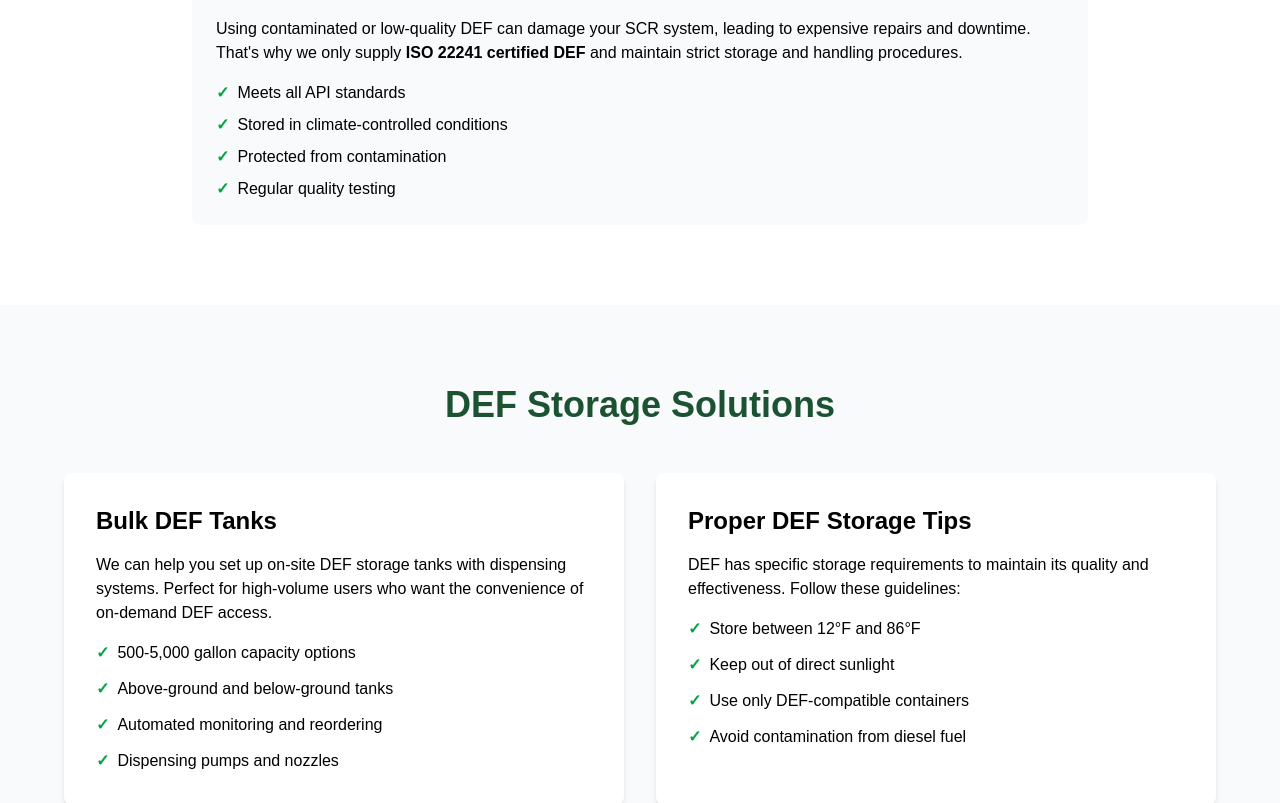
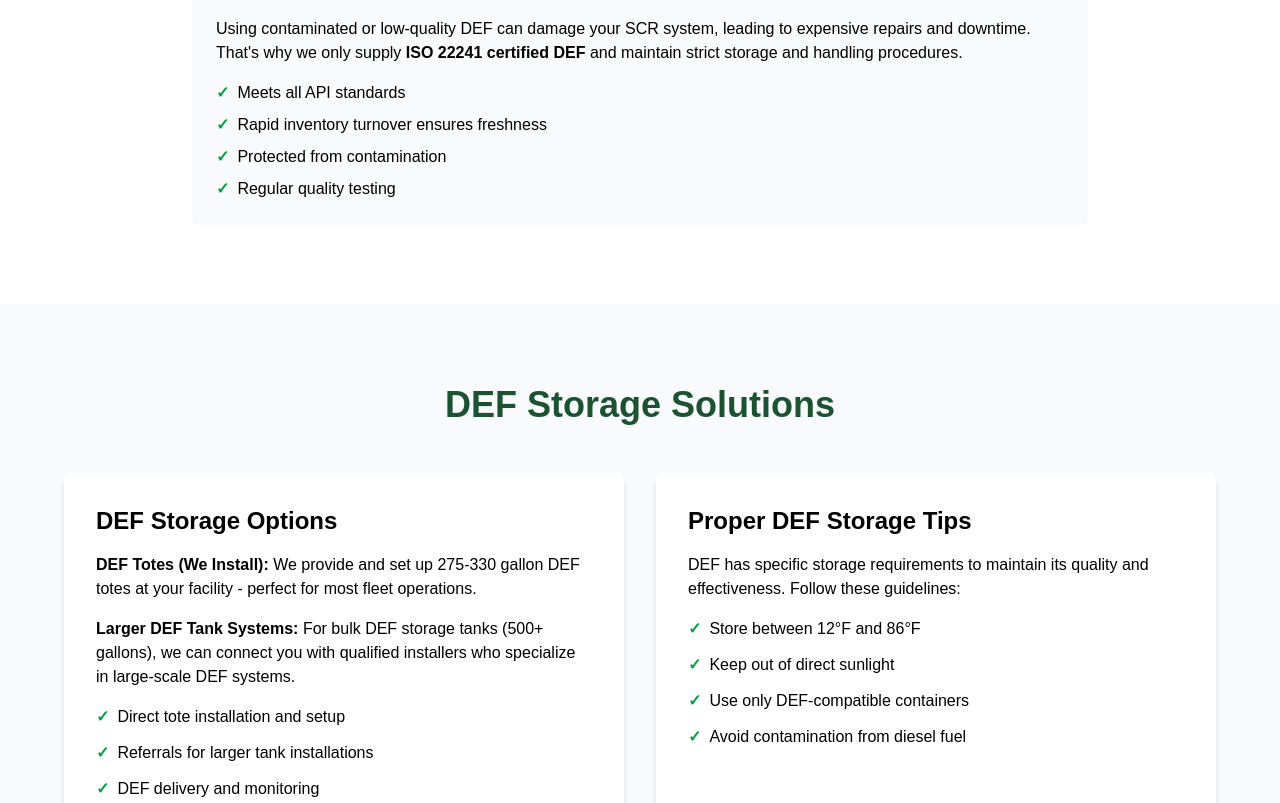
Before and after one commit to joshgrellner/penleyoil_website, a Next.js app: page /def in a window 1280 px wide. Shown: the part 1947-2750 px from the top of the page. Built offline with nearby package versions, Linux system fonts and the light colour scheme; no server answers.

Commit message:
fix: remove climate control, update DEF tank setup info (totes only)

```diff
--- a/app/def/page.tsx
+++ b/app/def/page.tsx
@@ -32,7 +32,7 @@ const defFAQs = [
   },
   {
     question: 'Is your DEF certified and tested?',
-    answer: 'Yes, all our DEF is ISO 22241 and API certified. We conduct regular quality testing and store DEF in climate-controlled conditions to prevent contamination and degradation. We follow strict handling procedures to ensure every gallon meets or exceeds specifications.'
+    answer: 'Yes, all our DEF is ISO 22241 and API certified. We conduct regular quality testing and maintain rapid inventory turnover to ensure freshness. We follow strict handling procedures to ensure every gallon meets or exceeds specifications.'
   },
   {
     question: 'Where do you deliver DEF?',
@@ -40,7 +40,7 @@ const defFAQs = [
   },
   {
     question: 'Can you set up a DEF storage tank at our facility?',
-    answer: 'Yes, we can help you install on-site DEF storage tanks ranging from 500 to 5,000 gallons, complete with dispensing pumps and automated monitoring systems. This is ideal for high-volume fleet operations and allows you to fuel your equipment on-demand. Contact us at (405) 235-7553 to discuss your DEF storage needs.'
+    answer: 'We can provide and set up DEF totes (275-330 gallons) at your facility. For larger DEF storage tank systems, we can put you in contact with qualified installers who specialize in bulk DEF tank installations. Contact us at (405) 235-7553 to discuss your DEF storage needs.'
   },
   {
     question: 'How should I store DEF properly?',
@@ -264,7 +264,7 @@ export default function DEFPage() {
                   </li>
                   <li className="flex items-start gap-2">
                     <span className="text-green-600 font-bold">✓</span>
-                    <span>Stored in climate-controlled conditions</span>
+                    <span>Rapid inventory turnover ensures freshness</span>
                   </li>
                   <li className="flex items-start gap-2">
                     <span className="text-green-600 font-bold">✓</span>
@@ -288,27 +288,25 @@ export default function DEFPage() {
             <h2 className="text-4xl font-bold mb-12 text-center text-[--penley-green]">DEF Storage Solutions</h2>
             <div className="grid md:grid-cols-2 gap-8">
               <div className="bg-white p-8 rounded-lg shadow-md">
-                <h3 className="text-2xl font-bold mb-4 text-gray-900">Bulk DEF Tanks</h3>
+                <h3 className="text-2xl font-bold mb-4 text-gray-900">DEF Storage Options</h3>
                 <p className="text-gray-800 mb-4">
-                  We can help you set up on-site DEF storage tanks with dispensing systems. Perfect for
-                  high-volume users who want the convenience of on-demand DEF access.
+                  <strong>DEF Totes (We Install):</strong> We provide and set up 275-330 gallon DEF totes at your facility - perfect for most fleet operations.
+                </p>
+                <p className="text-gray-800 mb-4">
+                  <strong>Larger DEF Tank Systems:</strong> For bulk DEF storage tanks (500+ gallons), we can connect you with qualified installers who specialize in large-scale DEF systems.
                 </p>
                 <ul className="space-y-3 text-gray-800">
                   <li className="flex items-start gap-2">
                     <span className="text-green-600 font-bold">✓</span>
-                    <span>500-5,000 gallon capacity options</span>
+                    <span>Direct tote installation and setup</span>
                   </li>
                   <li className="flex items-start gap-2">
                     <span className="text-green-600 font-bold">✓</span>
-                    <span>Above-ground and below-ground tanks</span>
+                    <span>Referrals for larger tank installations</span>
                   </li>
                   <li className="flex items-start gap-2">
                     <span className="text-green-600 font-bold">✓</span>
-                    <span>Automated monitoring and reordering</span>
-                  </li>
-                  <li className="flex items-start gap-2">
-                    <span className="text-green-600 font-bold">✓</span>
-                    <span>Dispensing pumps and nozzles</span>
+                    <span>DEF delivery and monitoring</span>
                   </li>
                 </ul>
               </div>
```
